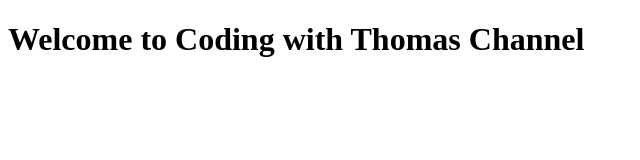
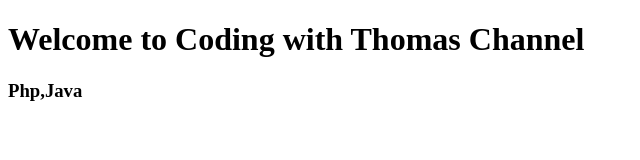
Before and after one commit to chawsumon252-dot/LearningGit, a plain HTML site: page index.html in a window 1280 px wide. Shown: the full height of the page, 0-640 px from the left. Drawn offline with Linux system fonts and the light colour scheme.

Commit message:
Add Text

```diff
--- a/index.html
+++ b/index.html
@@ -7,5 +7,6 @@
 </head>
 <body>
     <h1>Welcome to Coding with Thomas Channel</h1>
+    <h3>Php,Java</h3>
 </body>
 </html>
```
